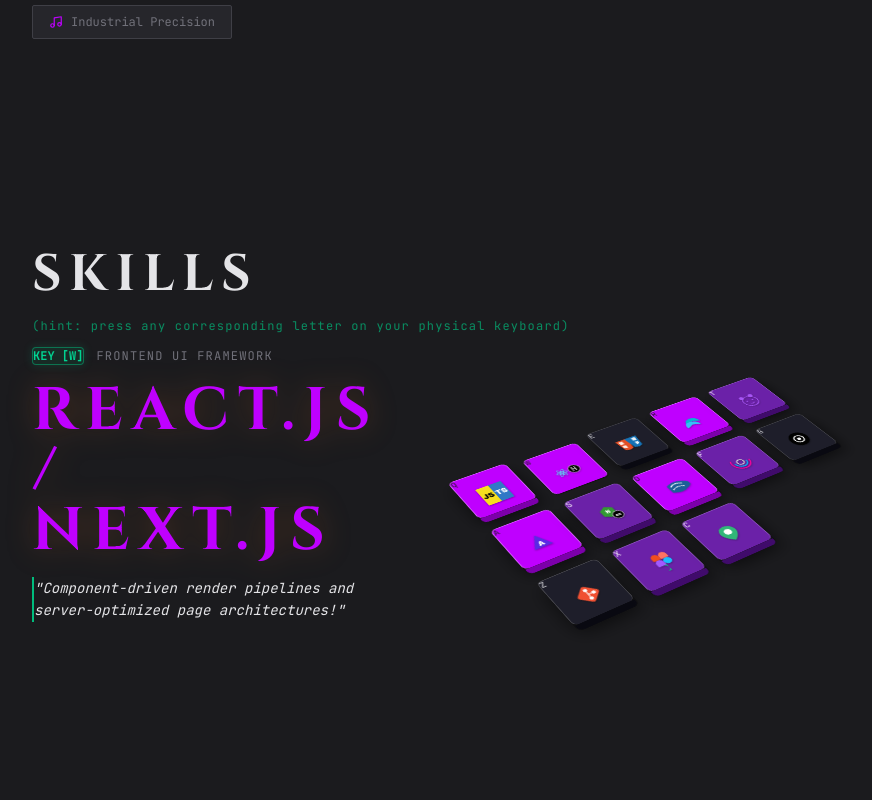
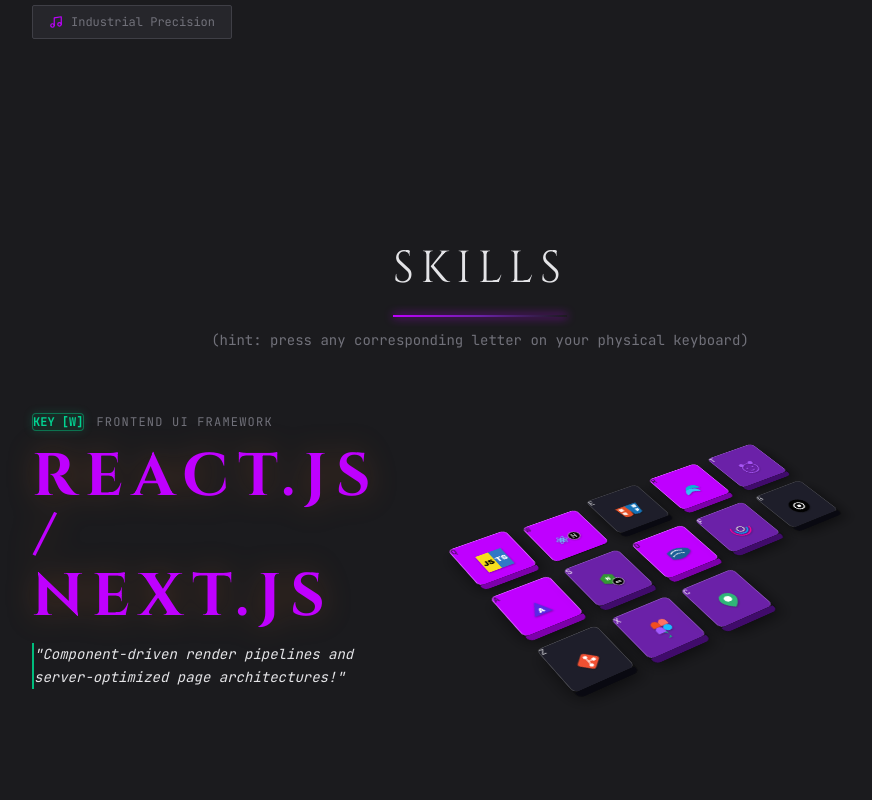
Before and after one commit to SuchakreeS/SuchaKreeS-PortFolio, a Next.js app: page / in a window 1280 px wide. Shown: the part 1420-2220 px from the top of the page, without its empty margins (288-1160 px from the left). Built offline with nearby package versions, Linux system fonts and the light colour scheme.

Commit message:
refactor: migrate TechStack header to SectionHeader, add aria-labels, guard flicker motion
Co-Authored-By: Claude Sonnet 5 <noreply@anthropic.com>

```diff
--- a/components/TechStack.tsx
+++ b/components/TechStack.tsx
@@ -5,6 +5,7 @@ import {
   Atom, Database, Code, Terminal, Server, HelpCircle,
   Cpu, Layout, Layers, RefreshCw, GitBranch, Ship, Globe
 } from "lucide-react";
+import SectionHeader from "@/components/ui/SectionHeader";
 
 interface TechItem {
   key: string;
@@ -353,6 +354,15 @@ export default function TechStack() {
   const [focusedTech, setFocusedTech] = useState<TechItem>(techSkills[1]); // Default React.js / Next.js
   const [activeKey, setActiveKey] = useState<string | null>(null);
   const [hoveredKey, setHoveredKey] = useState<string | null>(null);
+  const [prefersReducedMotion, setPrefersReducedMotion] = useState(false);
+
+  useEffect(() => {
+    const query = window.matchMedia("(prefers-reduced-motion: reduce)");
+    setPrefersReducedMotion(query.matches);
+    const handleChange = () => setPrefersReducedMotion(query.matches);
+    query.addEventListener("change", handleChange);
+    return () => query.removeEventListener("change", handleChange);
+  }, []);
 
   const getThemeKeycapColors = (colorName: string) => {
     if (colorName === "blue" || colorName === "light-blue") {
@@ -440,20 +450,10 @@ export default function TechStack() {
       <div className="relative z-10 w-full" style={{ maxWidth: "1200px", margin: "0 auto" }}>
 
         {/* Header Block */}
-        <div className="text-center md:text-left mb-12">
-          <h2
-            className="font-display-bold tracking-[0.16em] uppercase"
-            style={{
-              fontSize: "clamp(2rem, 5vw, 3.2rem)",
-              color: "var(--clr-text)"
-            }}
-          >
-            SKILLS
-          </h2>
-          <p className="font-mono text-xs text-emerald-500/70 tracking-widest mt-1">
-            (hint: press any corresponding letter on your physical keyboard)
-          </p>
-        </div>
+        <SectionHeader
+          title="Skills"
+          subtitle="(hint: press any corresponding letter on your physical keyboard)"
+        />
 
         {/* Console layout columns */}
         <div className="grid grid-cols-1 lg:grid-cols-12 gap-10 items-center">
@@ -521,6 +521,7 @@ export default function TechStack() {
                     return (
                       <motion.button
                         key={skill.key}
+                        aria-label={`${skill.name} — press ${skill.key} key`}
                         onClick={() => handleKeyClick(skill)}
                         onMouseEnter={() => handleKeyHover(skill)}
                         onMouseLeave={() => setHoveredKey(null)}
@@ -559,17 +560,25 @@ export default function TechStack() {
                           {hoveredKey === skill.key && (
                             <motion.div
                               initial={{ opacity: 0, y: 0, scale: 0.6, z: 0 }}
-                              animate={{
+                              animate={
+                                prefersReducedMotion
+                                  ? { opacity: 0.8, y: -50, scale: 1.45, z: 40 }
+                                  : {
                                       opacity: [0, 0.8, 0.5, 0.9, 0.6, 0.8], // futuristic glitch flicker
                                       y: -50,
                                       scale: 1.45,
-                                z: 40
-                              }}
+                                      z: 40,
+                                    }
+                              }
                               exit={{ opacity: 0, y: 0, scale: 0.6 }}
-                              transition={{
+                              transition={
+                                prefersReducedMotion
+                                  ? { y: { type: "spring", stiffness: 120, damping: 10 } }
+                                  : {
                                       y: { type: "spring", stiffness: 120, damping: 10 },
-                                opacity: { duration: 1.2, repeat: Infinity, repeatType: "reverse" }
-                              }}
+                                      opacity: { duration: 1.2, repeat: Infinity, repeatType: "reverse" },
+                                    }
+                              }
                               className="absolute pointer-events-none z-30 flex flex-col items-center justify-center"
                               style={{
                                 transformStyle: "preserve-3d",
@@ -615,6 +624,7 @@ export default function TechStack() {
                     return (
                       <motion.button
                         key={skill.key}
+                        aria-label={`${skill.name} — press ${skill.key} key`}
                         onClick={() => handleKeyClick(skill)}
                         onMouseEnter={() => handleKeyHover(skill)}
                         onMouseLeave={() => setHoveredKey(null)}
@@ -653,17 +663,25 @@ export default function TechStack() {
                           {hoveredKey === skill.key && (
                             <motion.div
                               initial={{ opacity: 0, y: 0, scale: 0.6, z: 0 }}
-                              animate={{
+                              animate={
+                                prefersReducedMotion
+                                  ? { opacity: 0.8, y: -50, scale: 1.45, z: 40 }
+                                  : {
                                       opacity: [0, 0.8, 0.5, 0.9, 0.6, 0.8], // futuristic glitch flicker
                                       y: -50,
                                       scale: 1.45,
-                                z: 40
-                              }}
+                                      z: 40,
+                                    }
+                              }
                               exit={{ opacity: 0, y: 0, scale: 0.6 }}
-                              transition={{
+                              transition={
+                                prefersReducedMotion
+                                  ? { y: { type: "spring", stiffness: 120, damping: 10 } }
+                                  : {
                                       y: { type: "spring", stiffness: 120, damping: 10 },
-                                opacity: { duration: 1.2, repeat: Infinity, repeatType: "reverse" }
-                              }}
+                                      opacity: { duration: 1.2, repeat: Infinity, repeatType: "reverse" },
+                                    }
+                              }
                               className="absolute pointer-events-none z-30 flex flex-col items-center justify-center"
                               style={{
                                 transformStyle: "preserve-3d",
@@ -709,6 +727,7 @@ export default function TechStack() {
                     return (
                       <motion.button
                         key={skill.key}
+                        aria-label={`${skill.name} — press ${skill.key} key`}
                         onClick={() => handleKeyClick(skill)}
                         onMouseEnter={() => handleKeyHover(skill)}
                         onMouseLeave={() => setHoveredKey(null)}
@@ -747,17 +766,25 @@ export default function TechStack() {
                           {hoveredKey === skill.key && (
                             <motion.div
                               initial={{ opacity: 0, y: 0, scale: 0.6, z: 0 }}
-                              animate={{
+                              animate={
+                                prefersReducedMotion
+                                  ? { opacity: 0.8, y: -50, scale: 1.45, z: 40 }
+                                  : {
                                       opacity: [0, 0.8, 0.5, 0.9, 0.6, 0.8], // futuristic glitch flicker
                                       y: -50,
                                       scale: 1.45,
-                                z: 40
-                              }}
+                                      z: 40,
+                                    }
+                              }
                               exit={{ opacity: 0, y: 0, scale: 0.6 }}
-                              transition={{
+                              transition={
+                                prefersReducedMotion
+                                  ? { y: { type: "spring", stiffness: 120, damping: 10 } }
+                                  : {
                                       y: { type: "spring", stiffness: 120, damping: 10 },
-                                opacity: { duration: 1.2, repeat: Infinity, repeatType: "reverse" }
-                              }}
+                                      opacity: { duration: 1.2, repeat: Infinity, repeatType: "reverse" },
+                                    }
+                              }
                               className="absolute pointer-events-none z-30 flex flex-col items-center justify-center"
                               style={{
                                 transformStyle: "preserve-3d",
```
Lines whose indentation alone changed are shown as unchanged.
